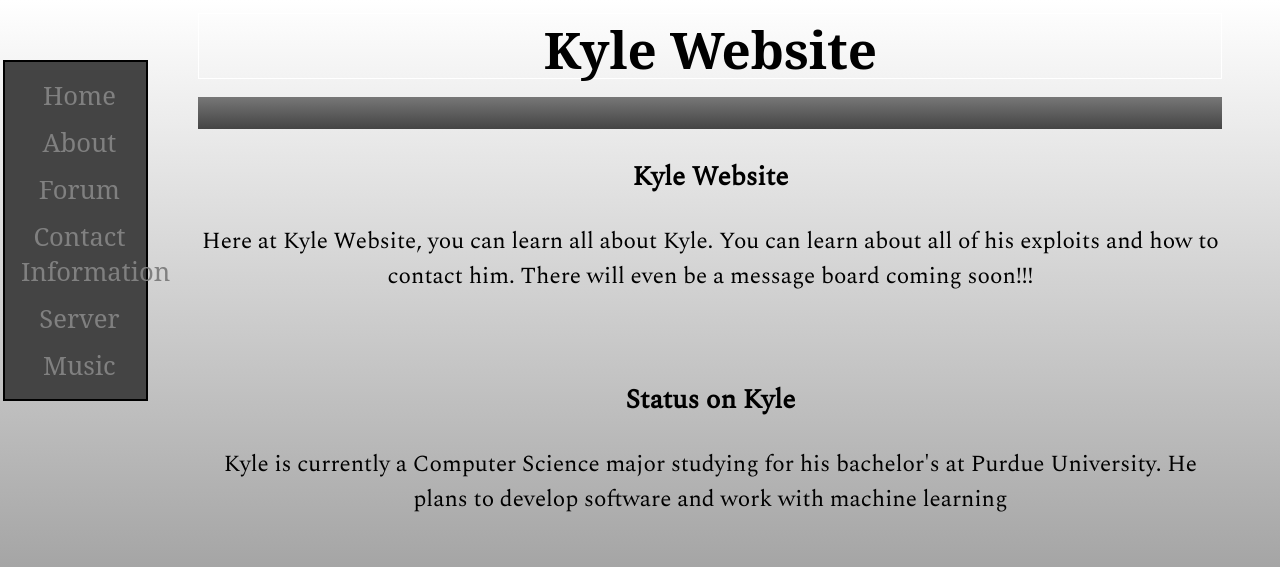
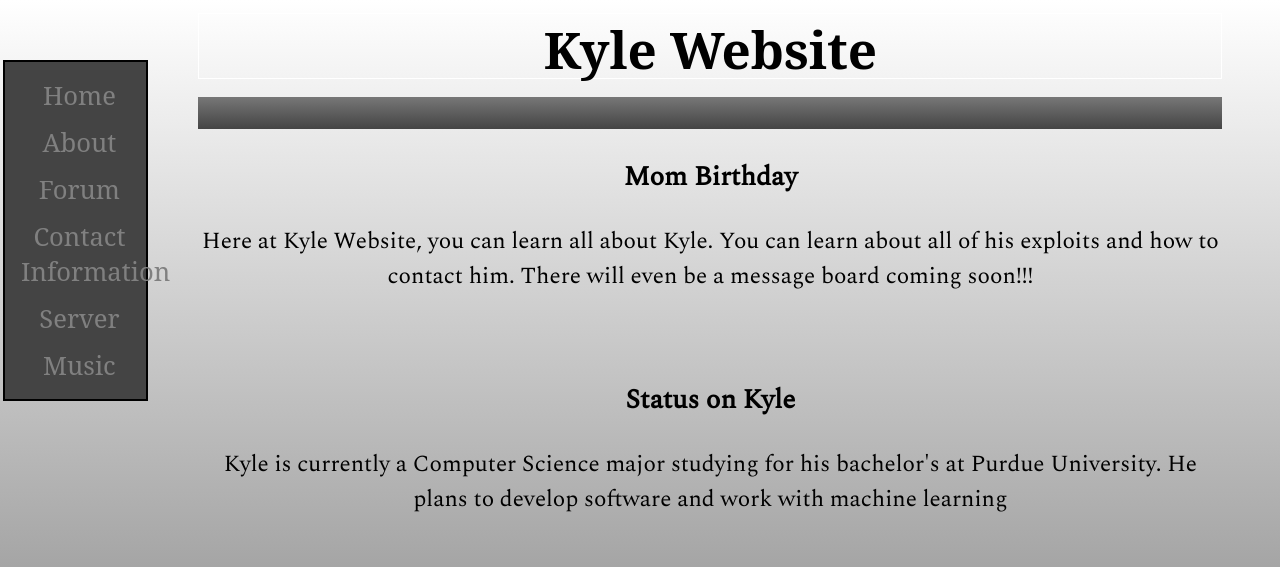
Before and after one commit to kovacikk/Personal-Website, a React (Create React App) app in the folder app/: page /momBD in a window 1280 px wide. Shown: the top 567 px of the page. Built offline with nearby package versions, Linux system fonts and the light colour scheme.

Commit message:
Add started MomBD files

```diff
--- a/app/src/App.js
+++ b/app/src/App.js
@@ -16,6 +16,7 @@
 import Mom from './js/Mom.js';
 import Dad from './js/Dad.js';
 import DadWin from './js/DadWin.js';
+import MomBD from './js/MomBD.js';
 
 class Paragraph extends Component {
     constructor(props) {
@@ -118,6 +119,9 @@
                                 <Route path="/dadWin">
                                     <DadWin/>
                                 </Route>
+                                <Route path="/momBD">
+                                    <MomBD/>
+                                </Route>
                                 <Route path="/">
                                     <Home />
                                 </Route>
--- /dev/null
+++ b/app/src/js/MomBD.js
@@ -0,0 +1,25 @@
+import React, { Component } from 'react';
+import '../css/MomBD.css';
+
+class MomBD extends Component {
+    constructor(props) {
+        super(props);
+        this.state = {
+
+        }
+    };
+
+    render() {
+        return (
+            <div>
+                <h3>Mom Birthday</h3>
+			    <p>Here at Kyle Website, you can learn all about Kyle. You can learn about all of his exploits and how to contact him. There will even be a message board coming soon!!!</p>
+                <br></br>
+                <h3>Status on Kyle</h3>
+				<p>Kyle is currently a Computer Science major studying for his bachelor's at Purdue University. He plans to develop software and work with machine learning</p>
+            </div>
+        );
+    }
+}
+
+export default MomBD;
```
Also changed, not shown: app/src/css/MomBD.css (added).
